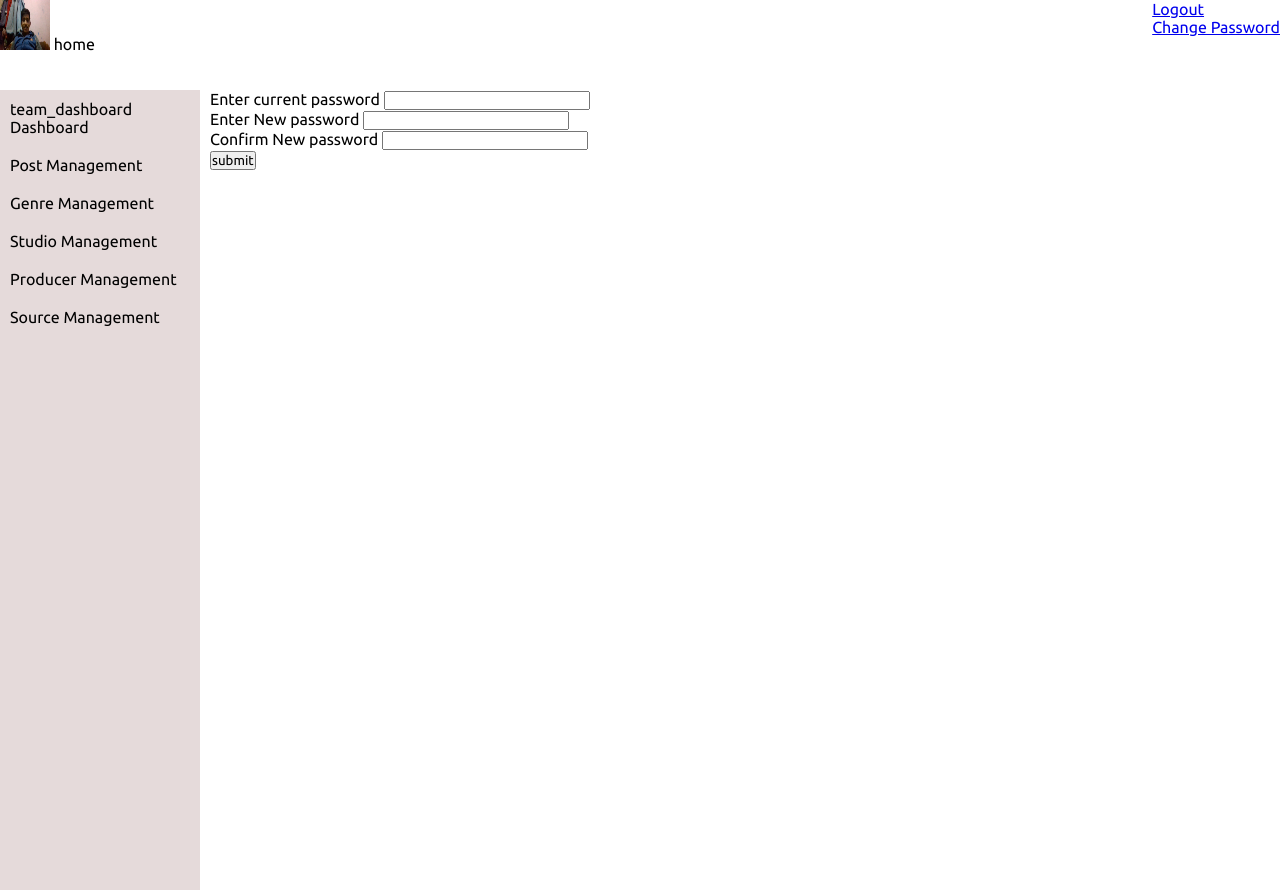
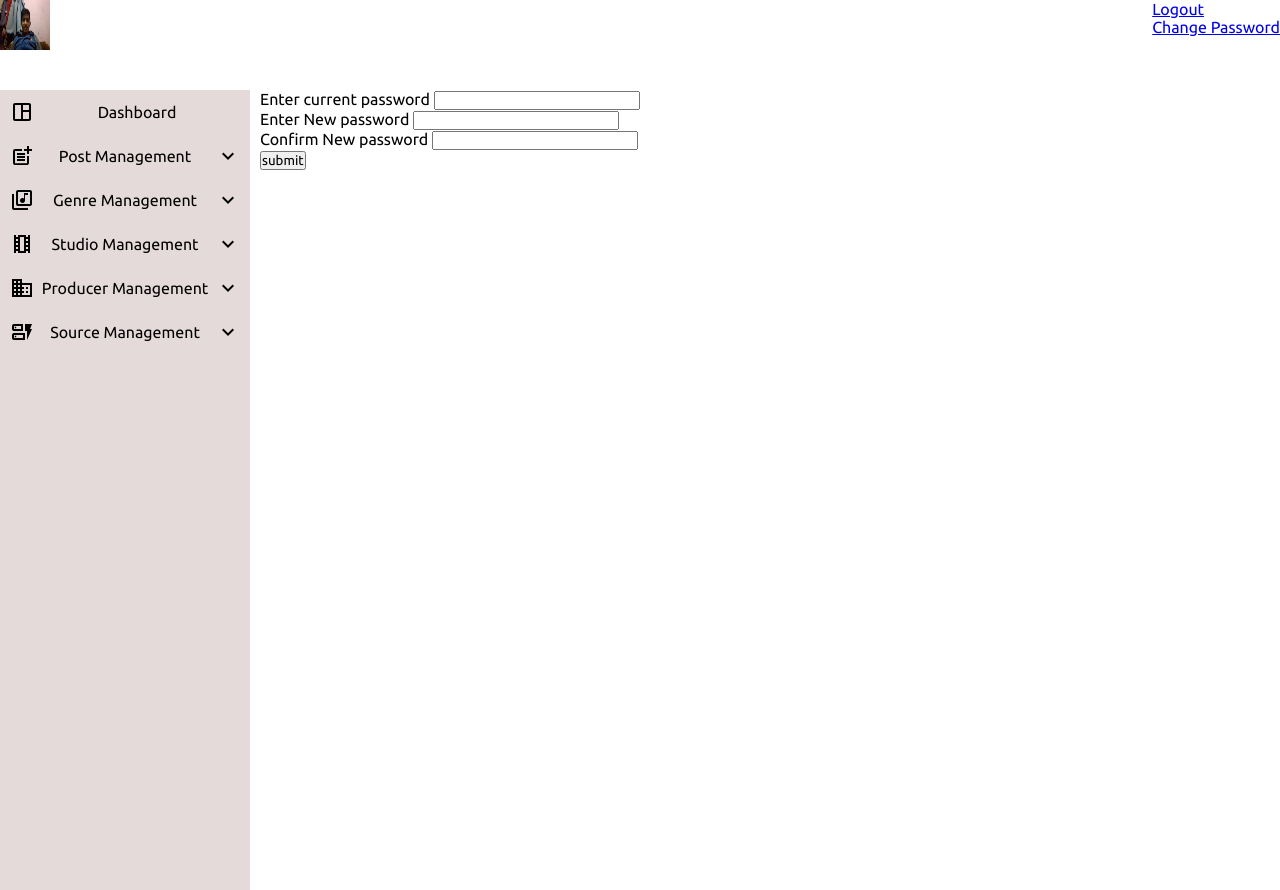
Before and after one commit to Sant7611/Project, a PHP site: page /admin/layout/changepw.php in a window 1280 px wide. Run offline with PHP 8.4, Linux system fonts and the light colour scheme.

Commit message:
continue design added toggle > js

```diff
--- a/admin/layout/header_footer/header.php
+++ b/admin/layout/header_footer/header.php
@@ -11,8 +11,7 @@
     <!-- <link rel="stylesheet" href="https://cdnjs.cloudflare.com/ajax/libs/font-awesome/6.0.0-beta3/css/all.min.css" integrity="sha384-3sV+0JmrvsEuFv4EnHW5oB4rbqL/UQX5bZtM+xLELPR2w23t4XTtOHcbObiOTwGP" crossorigin="anonymous"> -->
 
     <!-- material icon  -->
-    <link href="https://fonts.googleapis.com/icon?family=Material+Icons" rel="stylesheet">
-
+    <link href="https://fonts.googleapis.com/css2?family=Material+Icons+Outlined" rel="stylesheet">
 
     <!-- google font  -->
     <link href="https://fonts.googleapis.com/css2?family=Ubuntu:ital,wght@0,300;0,400;0,500;0,700;1,300;1,400;1,500;1,700&display=swap" rel="stylesheet">
@@ -41,9 +40,6 @@
         <div class="navbar">
             <div class="logo">
                 <img src="../images/65d704da399b1WIN_20200319_11_38_35_Pro.jpg" style="height:50px; width:50px;" alt="">
-                <span class="material-symbols-outlined">
-                    home
-                </span>
             </div>
             <div class="profile">
                 <ul>
--- a/admin/layout/sideBar.php
+++ b/admin/layout/sideBar.php
@@ -3,16 +3,29 @@
         <div class="sidebar-inner-i">
             <div class="dropdown-topic">
                 <ul class="dropdown">
-                    <li><a href="dashboard.php"><span class="material-symbols-outlined">
-                                team_dashboard
-                            </span>Dashboard</a></li>
+
+                    <li><a href="dashboard.php">
+                            <div class="icon-space">
+                                <span class="material-icons-outlined">space_dashboard</span>
+                                <span>Dashboard</span>
+                                <span></span>
+                            </div>
+                        </a>
+
+                    </li>
                 </ul>
             </div>
         </div>
         <div class="sidebar-inner-i">
             <ul>
                 <li class="dropdown">
-                    <div class="dropdown-topic">Post Management</div>
+                    <div class="dropdown-topic">
+                        <div class="icon-space">
+                            <span class="material-icons-outlined">post_add</span>
+                            <span>Post Management</span>
+                            <span class="material-icons-outlined toggle">expand_less</span>
+                        </div>
+                    </div>
 
                     <ul class="dropdown-content">
                         <li><a href="createPost.php">Create Post</a></li>
@@ -24,7 +37,14 @@
         <div class="sidebar-inner-i">
             <ul>
                 <li class="dropdown">
-                    <div class="dropdown-topic">Genre Management</div>
+                    <div class="dropdown-topic">
+                        <div class="icon-space">
+                            <span class="material-icons-outlined">library_music</span>
+                            <span>Genre Management</span>
+                            <span class="material-icons-outlined toggle">expand_less</span>
+                        </div>
+
+                    </div>
 
                     <ul class="dropdown-content">
                         <li><a href="createGenre.php">Create Genre</a></li>
@@ -37,7 +57,13 @@
         <div class="sidebar-inner-i">
             <ul>
                 <li class="dropdown">
-                    <div class="dropdown-topic">Studio Management</div>
+                    <div class="dropdown-topic">
+                        <div class="icon-space">
+                            <span class="material-icons-outlined">theaters</span>
+                            <span>Studio Management</span>
+                            <span class="material-icons-outlined toggle">expand_less</span>
+                        </div>
+                    </div>
 
                     <ul class="dropdown-content">
                         <li><a href="createStudio.php">Create Studio</a></li>
@@ -50,7 +76,13 @@
         <div class="sidebar-inner-i">
             <ul>
                 <li class="dropdown">
-                    <div class="dropdown-topic">Producer Management</div>
+                    <div class="dropdown-topic">
+                        <div class="icon-space">
+                            <span class="material-icons-outlined">business</span>
+                            <span>Producer Management</span>
+                            <span class="material-icons-outlined toggle">expand_less</span>
+                        </div>
+                    </div>
                     <ul class="dropdown-content">
                         <li><a href="createProducer.php">Create Producer</a></li>
                         <li><a href="listProducer.php">List Producer</a></li>
@@ -62,7 +94,14 @@
         <div class="sidebar-inner-i">
             <ul>
                 <li class="dropdown">
-                    <div class="dropdown-topic">Source Management</div>
+                    <div class="dropdown-topic">
+                        <div class="icon-space">
+                            <span class="material-icons-outlined">dynamic_form</span>
+                            <span>Source Management</span>
+                            <span class="material-icons-outlined toggle">expand_less</span>
+
+                        </div>
+                    </div>
                     <!-- <div class="dropbtn">></div> -->
                     <ul class="dropdown-content">
                         <li><a href="createSource.php">Create Source</a></li>
@@ -80,10 +119,16 @@
         dropdown.addEventListener('click', () => {
             const dropdownContent = dropdown.querySelector('.dropdown-content');
             dropdownContent.style.display = dropdownContent.style.display === 'block' ? 'none' : 'block';
+            const icon = dropdown.querySelector('.toggle');
+            icon.style.transform = icon.style.transform === 'rotate(0deg)' ? 'rotate(180deg)' : 'rotate(0deg)';
         });
     });
 </script>
 <style>
+    .toggle {
+        transform: rotate(180deg);
+    }
+
     .dropdown {
         position: relative;
         display: block;
@@ -129,6 +174,17 @@
         font-weight: 500;
         color: aliceblue;
     }
+
+    .icon-space {
+        display: flex;
+        justify-content: space-between;
+        align-items: center;
+    }
+
+    .icon-space-dashboard {
+        display: flex;
+        align-items: center;
+    }
 </style>
 <?php
 include('header_footer/footer.php')
--- a/admin/style/admin1.css
+++ b/admin/style/admin1.css
@@ -9,7 +9,7 @@
   position: absolute;
   top: 90px;
   padding-bottom: 30px;
-  margin-left: 210px;
+  margin-left: 260px;
 }
 .navbar {
   display: flex;
@@ -48,7 +48,7 @@
 .sidebar {
   top: 40px;
   position: absolute;
-  width: 200px;
+  width: 250px;
 }
 .sidebar-inner {
   margin-top: 50px;
```
Also changed, not shown: admin/layout/check.php (+41 -65 lines).
